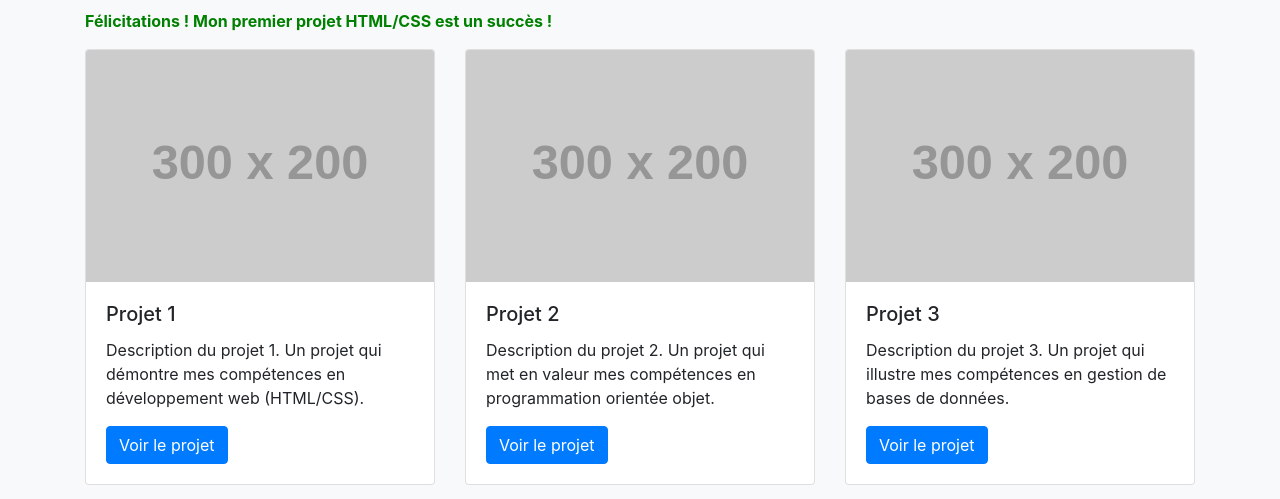
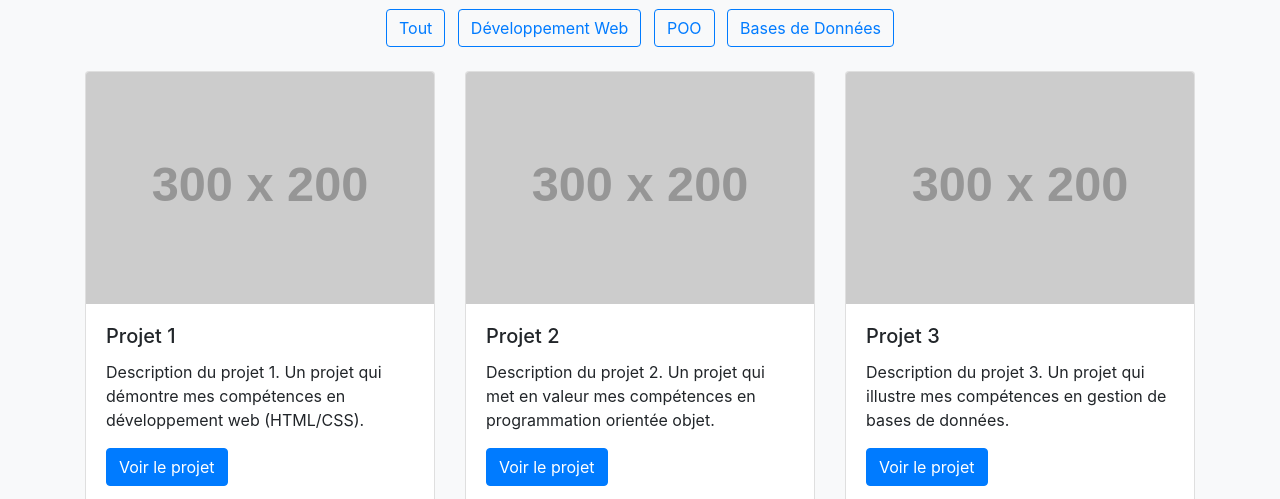
Before and after one commit to Neqoding/Portfolio, a plain HTML site: page portfolio.html in a window 1280 px wide. Shown: the part 634-1133 px from the top of the page. Drawn offline with nearby package versions, Linux system fonts and the light colour scheme; placeholder pictures from the web are drawn by us.

Commit message:
feat(js): added dynamic filtering function

```diff
--- a/portfolio.html
+++ b/portfolio.html
@@ -58,6 +58,13 @@
         <div id="message_projet_html_css">
             </div>
 
+        <div class="text-center mb-4">
+            <button class="btn btn-outline-primary mr-2" data-filter="all">Tout</button>
+            <button class="btn btn-outline-primary mr-2" data-filter="web-dev">Développement Web</button>
+            <button class="btn btn-outline-primary mr-2" data-filter="oop">POO</button>
+            <button class="btn btn-outline-primary" data-filter="database">Bases de Données</button>
+        </div>
+
         <div class="row">
             <div class="col-md-4 mb-4">
                 <div class="card projet-item" data-category="web-dev">
--- a/portfolio.js
+++ b/portfolio.js
@@ -1,62 +1,43 @@
 document.addEventListener('DOMContentLoaded', function() {
-    // --- Fonctionnalité 1 : Changement de titre dynamique ---
-    // Sélectionne l'élément h1 de la page.
-    const h1 = document.querySelector('h1');
-    // Définit le texte initial du h1.
-    h1.textContent = 'Bienvenue sur mon portfolio';
+    // ... (Ton code précédent pour le changement de titre et le message HTML/CSS)
 
-    // Attend 3 secondes, puis change le texte du h1.
-    setTimeout(() => {
-        h1.textContent = 'Je suis Quentin, développeur web';
-    }, 3000);
+    // --- Fonctionnalité : Filtrage des projets par catégories ---
 
-    // --- Fonctionnalité 2 : Message de statut du projet HTML/CSS ---
-    // Utilisation d'une constante en camelCase pour la convention JS.
-    const projetHtmlCssReussi = true;
-    // Sélectionne la div où le message du projet HTML/CSS doit apparaître.
-    let messageDiv = document.querySelector('#message_projet_html_css');
+    // 1. Sélectionne tous les boutons qui ont l'attribut 'data-filter'.
+    //    Ceci nous donnera une liste de tous tes boutons "Tout", "Développement Web", etc.
+    const boutonsDeFiltre = document.querySelectorAll('button[data-filter]');
 
-    // Vérifie si le projet HTML/CSS est réussi et affiche le message approprié.
-    if (projetHtmlCssReussi) {
-        // Si réussi, insère un paragraphe de succès avec un style inline.
-        messageDiv.innerHTML = '<p style="color: green; font-weight: bold;">Félicitations ! Mon premier projet HTML/CSS est un succès !</p>';
-    } else {
-        // Sinon, insère un paragraphe indiquant que le projet est en cours.
-        messageDiv.innerHTML = '<p style="color: orange;">Le projet HTML/CSS est en cours de développement...</p>';
+    // 2. Parcourt chaque bouton de filtre un par un.
+    for (const bouton of boutonsDeFiltre) { // <-- 'bouton' est défini ici, à l'intérieur de la boucle
+        // 3. Pour chaque 'bouton', ajoute un écouteur d'événement 'click'.
+        //    La fonction (callback) ici sera exécutée chaque fois qu'un de ces boutons est cliqué.
+        bouton.addEventListener('click', function() {
+            // 'this' à l'intérieur de cette fonction de rappel fait référence au bouton qui a été cliqué.
+            // On récupère la valeur de l'attribut 'data-filter' de ce bouton spécifique.
+            const categorieSelectionnee = this.getAttribute('data-filter');
+
+            // Appelle la fonction 'filtrerProjets' que tu as déjà définie,
+            // en lui passant la catégorie récupérée du bouton cliqué.
+            filtrerProjets(categorieSelectionnee);
+        });
     }
 
-    // --- Fonctionnalité 3 : Filtrage des projets ---
-    // Définit la fonction pour filtrer les projets par catégorie.
+    // --- Définition de la fonction filtrerProjets (doit être définie AVANT d'être appelée) ---
     function filtrerProjets(categorie) {
-        // Sélectionne toutes les cartes de projets qui ont la classe 'projet-item'.
         const tousLesProjets = document.querySelectorAll('.projet-item');
 
-        // Boucle sur chaque élément de la liste 'tousLesProjets'.
         for (const projetItem of tousLesProjets) {
-            // Récupère la catégorie spécifiée dans l'attribut 'data-category' de chaque projet.
             const categorieDuProjet = projetItem.dataset.category;
 
-            // Condition pour afficher ou masquer le projet :
-            // Si la catégorie demandée est "all" (afficher tout)
-            // OU si la catégorie demandée correspond à la catégorie du projet actuel.
             if (categorie === "all" || categorie === categorieDuProjet) {
-                // Affiche l'élément en modifiant son style 'display' à 'block'.
                 projetItem.style.display = 'block';
             } else {
-                // Masque l'élément en modifiant son style 'display' à 'none'.
                 projetItem.style.display = 'none';
             }
         }
     }
 
-    // --- Appels de fonction pour tester le filtrage (pour l'instant, c'est manuel) ---
-    // Décommente et modifie la ligne ci-dessous pour tester différentes catégories.
-    // Par défaut, affichons tous les projets.
-    filtrerProjets('all'); // Affiche tous les projets
-    // Exemple pour n'afficher que les projets 'web-dev' :
-    // filtrerProjets('web-dev');
-    // Exemple pour n'afficher que les projets 'oop' :
-    // filtrerProjets('oop');
+    // --- Appel initial pour afficher tous les projets au chargement de la page ---
+    // Cet appel est important pour que les projets soient visibles au début.
+    filtrerProjets('all');
 });
-
-// --- Fin du script portfolio.js ---
```
